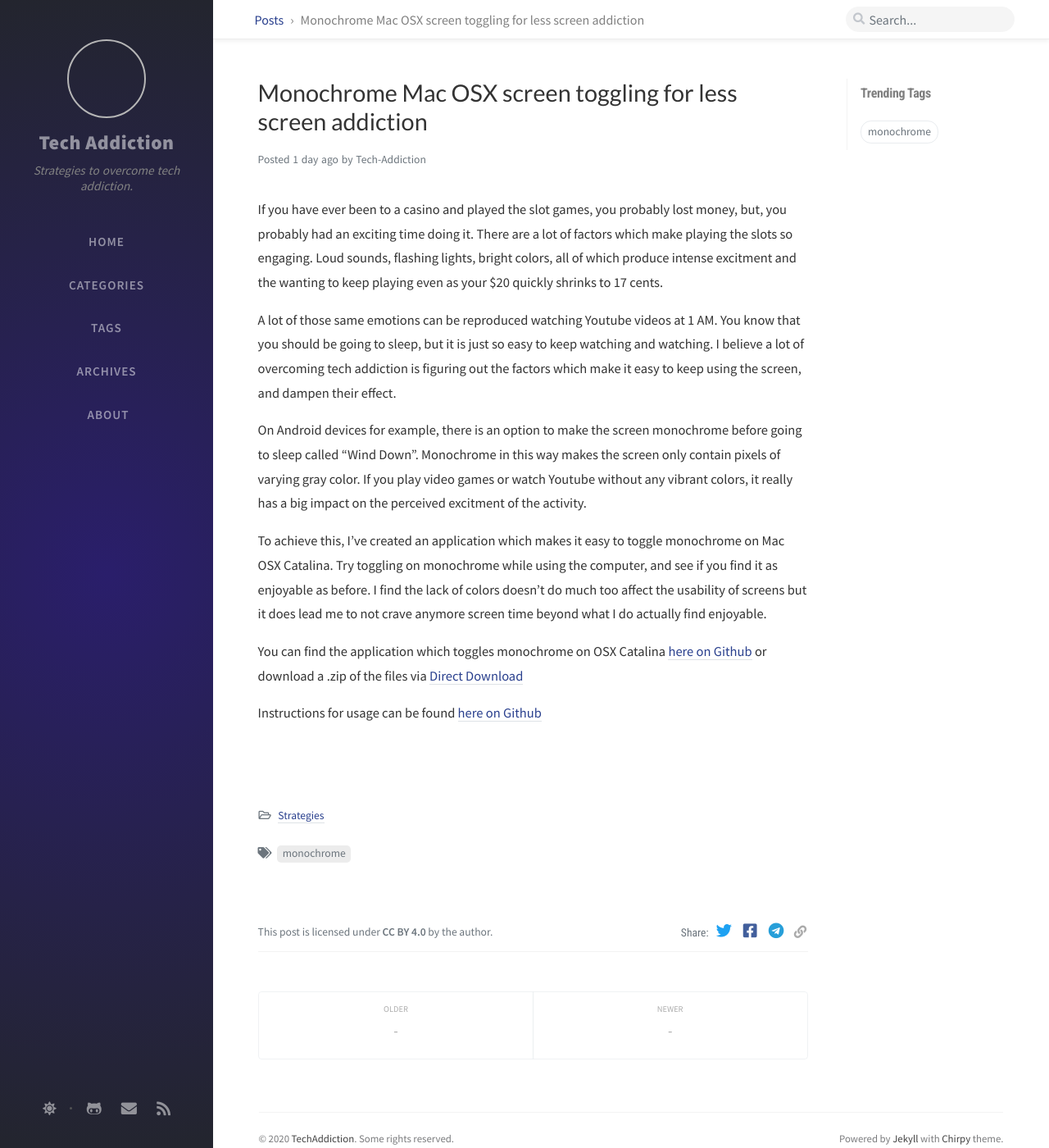
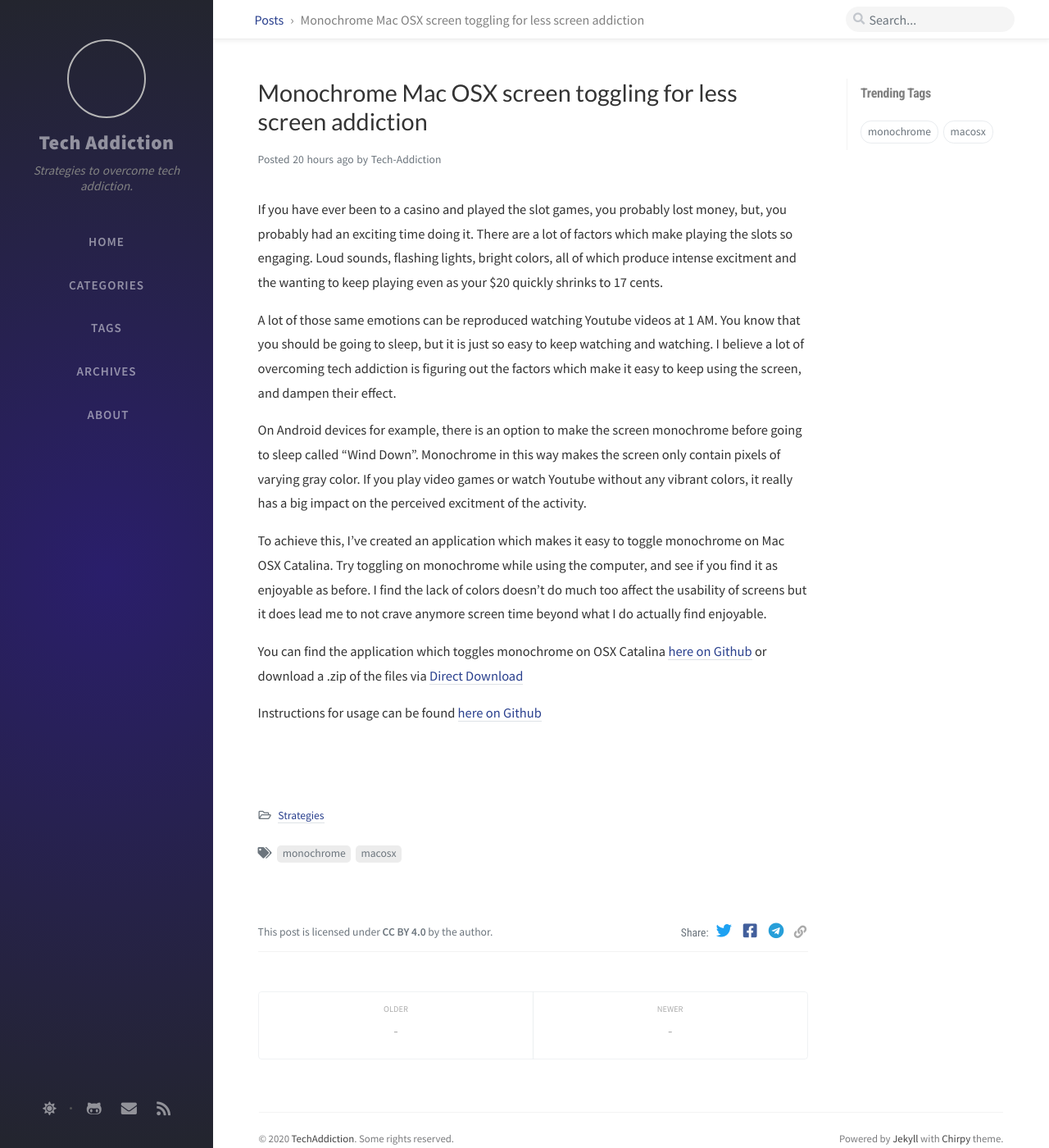
Before and after one commit to tech-addiction/tech-addiction.github.io, a Jekyll site: the page built from _posts/2020-10-03-monochrome-mac-osx-screen-toggling-for-less-screen-addiction.md, in a window 1280 px wide and 1400 px high. Shown: the whole window at 82% size. Built offline with Jekyll 4.4.1, drawn with Linux system fonts in a browser that asks for light colours; nearby versions of some CDN libraries; comment, search, counter and statistics services are not loaded.

```diff
--- a/_posts/2020-10-03-toggle-monochrome.md
+++ b/_posts/2020-10-03-monochrome-mac-osx-screen-toggling-for-less-screen-addiction.md
@@ -1,9 +1,9 @@
 ---
 title: Monochrome Mac OSX screen toggling for less screen addiction
 author: Tech-Addiction
-date: 2020-10-03 10:00:00 +0400
+date: 2020-10-03 14:00:00 -0400
 categories: [Strategies]
-tags: [monochrome]
+tags: [monochrome, macosx]
 pin: true
 ---
 
```
Also changed, not shown: images/dock_all_empty.png (added), images/dock_settings.png (added), images/dock_with_one_empty.png (added), images/replace_icon.png (added), 2 other files.
